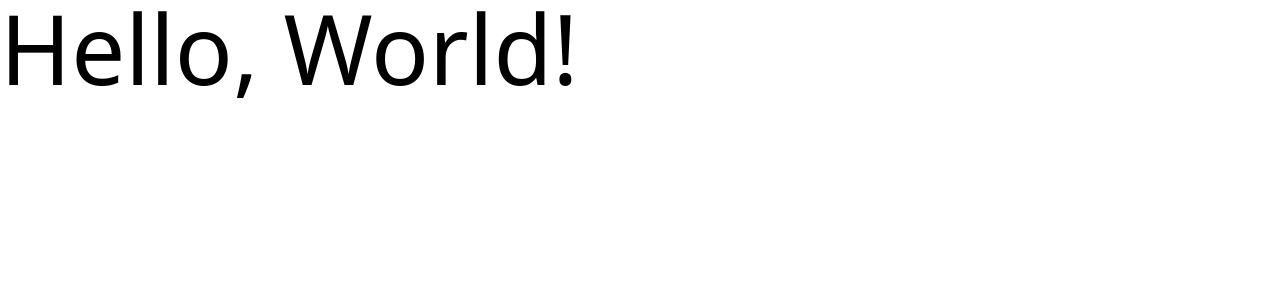
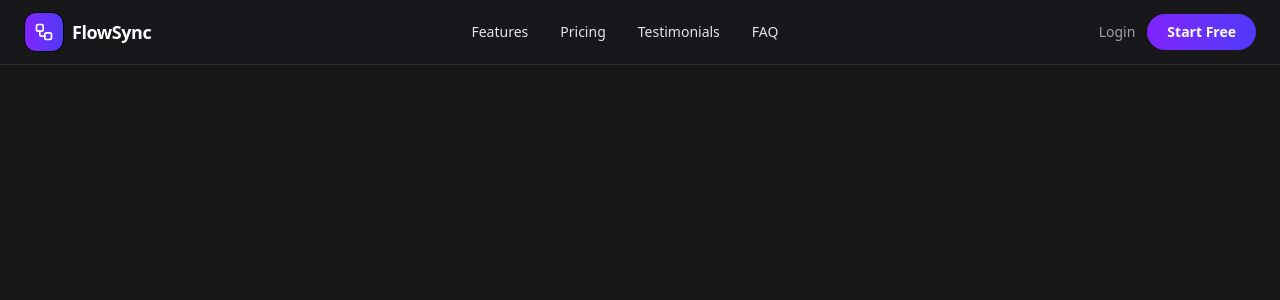
Before and after one commit to wwilliamsantana/flowsync, a Next.js app: page / in a window 1280 px wide. Shown: the top 300 px of the page. Built offline with nearby package versions, Linux system fonts and the light colour scheme.

Commit message:
feat: create navbar section

```diff
--- a/package.json
+++ b/package.json
@@ -9,6 +9,8 @@
     "lint": "eslint"
   },
   "dependencies": {
+    "lucide-react": "^1.24.0",
+    "motion": "^12.42.2",
     "next": "16.2.10",
     "react": "19.2.4",
     "react-dom": "19.2.4"
--- a/src/app/page.tsx
+++ b/src/app/page.tsx
@@ -1,7 +1,9 @@
+import Navbar from "@/components/layout/Navbar";
+
 export default function Home() {
   return (
-    <div>
-      <main className="text-8xl">Hello, World!</main>
-    </div>
+    <main className="bg-zinc-900 min-h-screen">
+      <Navbar />
+    </main>
   );
 }
--- /dev/null
+++ b/src/components/layout/Navbar.tsx
@@ -0,0 +1,97 @@
+"use client";
+
+import Link from "next/link";
+import { Workflow, Menu } from "lucide-react";
+import { useState } from "react";
+import { motion } from "framer-motion";
+
+const navigation = [
+  { label: "Features", href: "#features" },
+  { label: "Pricing", href: "#pricing" },
+  { label: "Testimonials", href: "#testimonials" },
+  { label: "FAQ", href: "#faq" },
+];
+
+export default function Navbar() {
+  const [isOpen, setIsOpen] = useState(false);
+
+  return (
+    <header className="sticky top-0 z-50 w-full border-b border-white/10  backdrop-blur-xl">
+      <nav className="mx-auto flex h-16 max-w-7xl items-center justify-between px-6">
+        <Link
+          href="/"
+          className="flex items-center gap-2 transition-opacity hover:opacity-90"
+        >
+          <div className="flex h-10 w-10 items-center justify-center border rounded-xl bg-linear-to-r from-violet-600 to-indigo-600">
+            <Workflow size={20} className="text-white" />
+          </div>
+
+          <span className="text-lg font-semibold tracking-tight text-white">
+            FlowSync
+          </span>
+        </Link>
+
+        <nav className="hidden items-center gap-8 md:flex">
+          {navigation.map((item) => (
+            <Link
+              key={item.label}
+              href={item.href}
+              className="text-sm font-medium text-zinc-200 transition-all duration-300 hover:-translate-y-0.5 hover:text-white"
+            >
+              {item.label}
+            </Link>
+          ))}
+        </nav>
+
+        <div className="hidden items-center gap-3 md:flex">
+          <button className="text-sm font-medium text-zinc-400 transition hover:text-white">
+            Login
+          </button>
+
+          <button className="px-5 py-2 text-sm font-semibold text-white transition-all duration-300 hover:scale-[1.08] rounded-full bg-linear-to-r from-violet-600 to-indigo-600">
+            Start Free
+          </button>
+        </div>
+
+        <button
+          onClick={() => setIsOpen(!isOpen)}
+          className="text-zinc-300 md:hidden"
+        >
+          <Menu size={24} />
+        </button>
+      </nav>
+
+      {isOpen && (
+        <motion.div
+          initial={{ opacity: 0, y: -15 }}
+          animate={{ opacity: 1, y: 0 }}
+          exit={{ opacity: 0 }}
+          className="mx-auto mt-3 max-w-7xl rounded-3xl border border-white/10 bg-zinc-900 p-6 backdrop-blur-xl md:hidden"
+        >
+          <div className="flex flex-col gap-5">
+            {navigation.map((item) => (
+              <Link
+                key={item.label}
+                href={item.href}
+                onClick={() => setIsOpen(false)}
+                className="text-zinc-300 transition hover:text-white"
+              >
+                {item.label}
+              </Link>
+            ))}
+
+            <div className="mt-3 flex flex-col gap-3">
+              <button className="rounded-xl border border-white/10 py-3 text-zinc-400 transition-all duration-300 hover:-translate-y-0.5 hover:text-white hover:border-white/50">
+                Login
+              </button>
+
+              <button className="rounded-xl bg-white/10 py-3 font-medium  text-zinc-200 transition-all duration-300 hover:-translate-y-0.5 hover:text-white  bg-linear-to-r from-violet-600 to-indigo-600">
+                Start Free
+              </button>
+            </div>
+          </div>
+        </motion.div>
+      )}
+    </header>
+  );
+}
```
Also changed, not shown: 1 other file (tests, documents, lock files or other folders).
